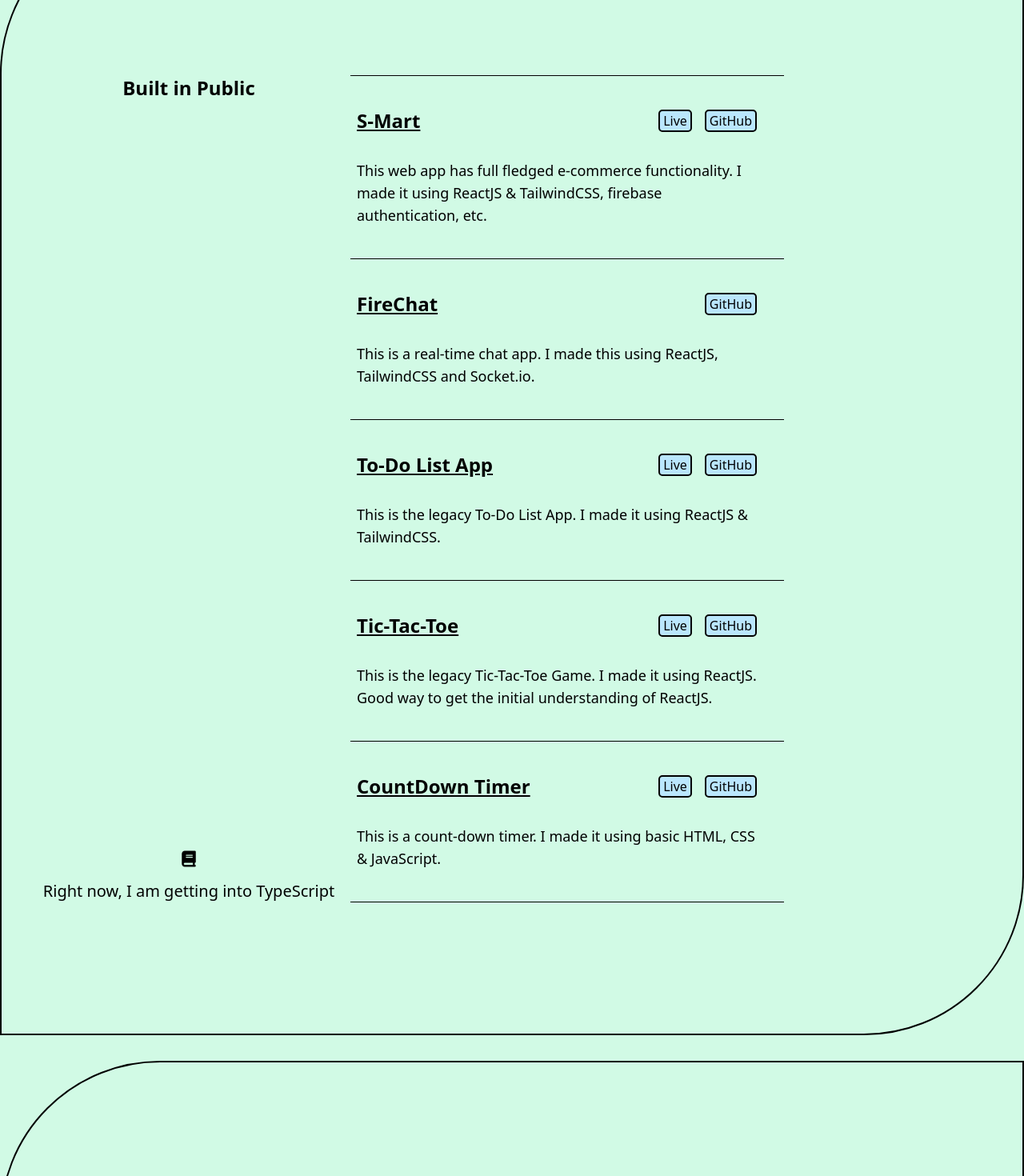
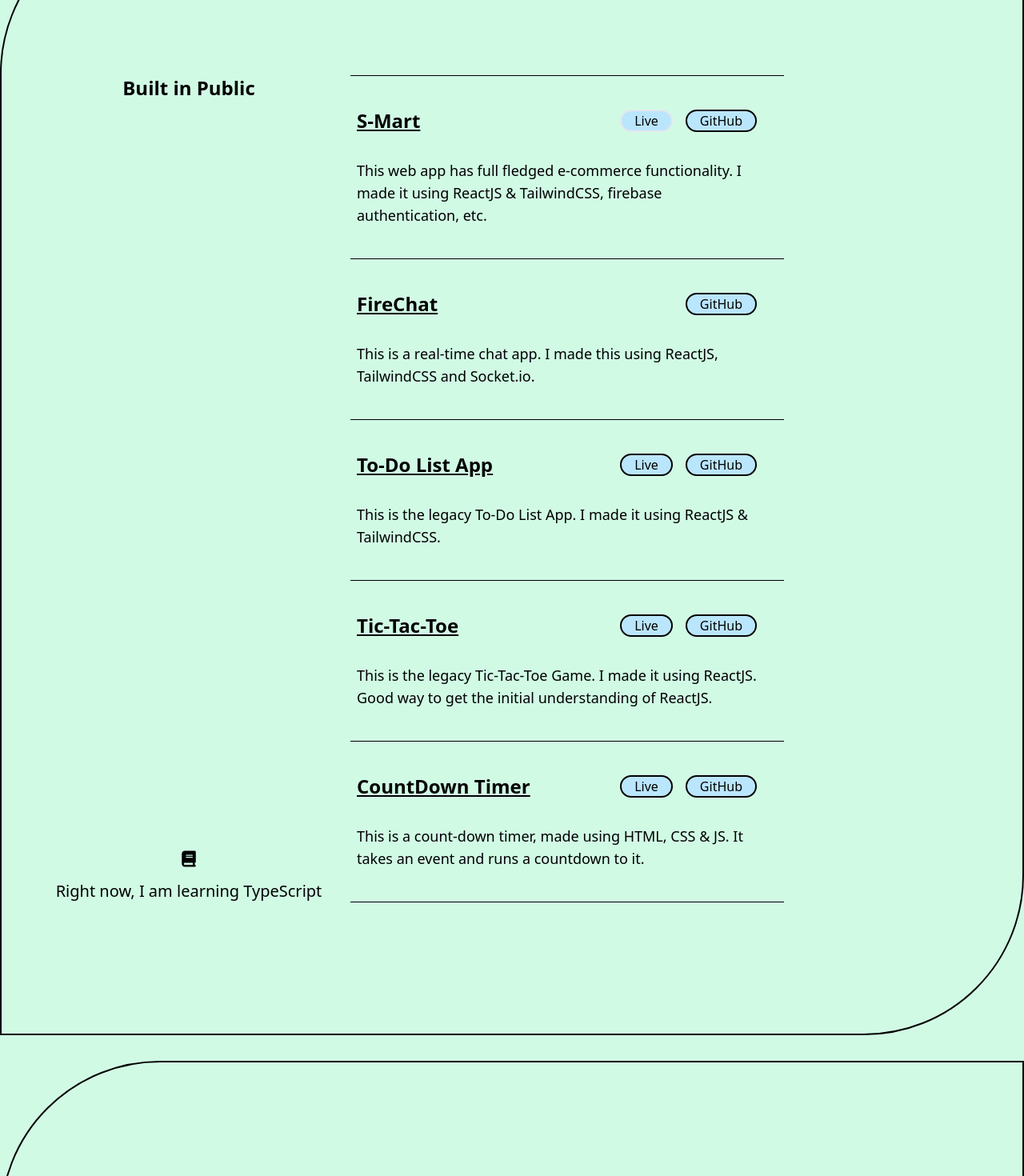
Before and after one commit to PrgrmrHarshShukla/Portfolio, a React (Vite) app in the folder client/: page / in a window 1280 px wide. Shown: the part 940-2410 px from the top of the page at 80% size. Built offline with nearby package versions, Linux system fonts and the light colour scheme.

Commit message:
Enhancement

```diff
--- a/client/src/components/About.jsx
+++ b/client/src/components/About.jsx
@@ -15,7 +15,7 @@ function About() {
       <div className="flex flex-col dark:border-white border-black w-screen h-screen pl-4 rounded-br-[200px] border-b-2 pb-8">
 
          <div className="h-1/6 flex flex-row justify-end items-center text-white pr-20">
-            <p className="bg-yellow-300 hover:bg-gradient-to-tr from-white to-yellow-500 rounded-[5px] p-1 text-black">
+            <p className="bg-yellow-300 hover:bg-gradient-to-tr from-white to-yellow-500 rounded-full p-1 px-4 text-black">
                Building in Public
             </p>
          </div>
--- a/client/src/components/Projects.jsx
+++ b/client/src/components/Projects.jsx
@@ -8,7 +8,7 @@ function Projects() {
           <p className="font-semibold">Built in Public</p>
           <div className="flex flex-col gap-4 justify-center items-center text-center text-xl">
             <i className="fas fa-book"></i>
-            <p>Right now, I am getting into TypeScript</p>
+            <p>Right now, I am learning TypeScript</p>
           </div>
         </div>
 
@@ -20,8 +20,8 @@ function Projects() {
             <div className="flex flex-row justify-between">
               <strong className="text-2xl"><u>S-Mart</u></strong>
               <div className="flex flex-row gap-4 justify-center items-center text-black">
-                <a className="border-2 border-black bg-sky-200 hover:bg-sky-500 rounded-[5px] px-1" target="_blank" rel="noopener" href="https://s-mart-e-commerce.netlify.app/">Live</a>
-                <a className="border-2 border-black bg-sky-200 hover:bg-sky-500 rounded-[5px] px-1" target="_blank" rel="noopener" href="https://github.com/PrgrmrHarshShukla/S-Mart">GitHub</a>
+                <a className="border-2 border-blac bg-sky-200 hover:bg-sky-500 rounded-full px-4" target="_blank" rel="noopener" href="https://s-mart-e-commerce.netlify.app/">Live</a>
+                <a className="border-2 border-black bg-sky-200 hover:bg-sky-500 rounded-full px-4" target="_blank" rel="noopener" href="https://github.com/PrgrmrHarshShukla/S-Mart">GitHub</a>
               </div>
             </div>
             <p className="text-lg lg:max-w-[500px]">This web app has full fledged e-commerce functionality. I made it using ReactJS & TailwindCSS, firebase authentication, etc.</p>
@@ -34,7 +34,7 @@ function Projects() {
             <div className="flex flex-row justify-between">
               <strong className="text-2xl"><u>FireChat</u></strong>
               <div className="flex flex-row gap-4 justify-center items-center text-black">
-                <a className="border-2 border-black bg-sky-200 hover:bg-sky-500 rounded-[5px] px-1" target="_blank" rel="noopener" href="https://github.com/PrgrmrHarshShukla/FireChat">GitHub</a>
+                <a className="border-2 border-black bg-sky-200 hover:bg-sky-500 rounded-full px-4" target="_blank" rel="noopener" href="https://github.com/PrgrmrHarshShukla/FireChat">GitHub</a>
               </div>
             </div>
             <p className="text-lg lg:max-w-[500px]">This is a real-time chat app. I made this using ReactJS, TailwindCSS and Socket.io.</p>
@@ -47,8 +47,8 @@ function Projects() {
             <div className="flex flex-row justify-between">
               <strong className="text-2xl"><u>To-Do List App</u></strong>
               <div className="flex flex-row gap-4 justify-center items-center text-black">
-                <a className="border-2 border-black bg-sky-200 hover:bg-sky-500 rounded-[5px] px-1" target="_blank" rel="noopener" href="https://legacy-to-do-list-web-app.netlify.app/">Live</a>
-                <a className="border-2 border-black bg-sky-200 hover:bg-sky-500 rounded-[5px] px-1" target="_blank" rel="noopener" href="">GitHub</a>
+                <a className="border-2 border-black bg-sky-200 hover:bg-sky-500 rounded-full px-4" target="_blank" rel="noopener" href="https://legacy-to-do-list-web-app.netlify.app/">Live</a>
+                <a className="border-2 border-black bg-sky-200 hover:bg-sky-500 rounded-full px-4" target="_blank" rel="noopener" href="">GitHub</a>
               </div>
             </div>
             <p className="text-lg lg:max-w-[500px]">This is the legacy To-Do List App. I made it using ReactJS & TailwindCSS.</p>
@@ -61,8 +61,8 @@ function Projects() {
             <div className="flex flex-row justify-between">
               <strong className="text-2xl"><u>Tic-Tac-Toe</u></strong>
               <div className="flex flex-row gap-4 justify-center items-center text-black">
-                <a className="border-2 border-black bg-sky-200 hover:bg-sky-500 rounded-[5px] px-1" target="_blank" rel="noopener" href="https://legacy-tic-tac-toe-web-app.netlify.app/">Live</a>
-                <a className="border-2 border-black bg-sky-200 hover:bg-sky-500 rounded-[5px] px-1" target="_blank" rel="noopener" href="https://github.com/PrgrmrHarshShukla/Tic-Tac-Toe-Game">GitHub</a>
+                <a className="border-2 border-black bg-sky-200 hover:bg-sky-500 rounded-full px-4" target="_blank" rel="noopener" href="https://legacy-tic-tac-toe-web-app.netlify.app/">Live</a>
+                <a className="border-2 border-black bg-sky-200 hover:bg-sky-500 rounded-full px-4" target="_blank" rel="noopener" href="https://github.com/PrgrmrHarshShukla/Tic-Tac-Toe-Game">GitHub</a>
               </div>
             </div>
             <p className="text-lg lg:max-w-[500px]">This is the legacy Tic-Tac-Toe Game. I made it using ReactJS. Good way to get the initial understanding of ReactJS.</p>
@@ -75,11 +75,11 @@ function Projects() {
             <div className="flex flex-row justify-between">
               <strong className="text-2xl"><u>CountDown Timer</u></strong>
               <div className="flex flex-row gap-4 justify-center items-center text-black">
-                <a className="border-2 border-black bg-sky-200 hover:bg-sky-500 rounded-[5px] px-1" target="_blank" rel="noopener" href="https://count-down-timer-web-app.netlify.app/">Live</a>
-                <a className="border-2 border-black bg-sky-200 hover:bg-sky-500 rounded-[5px] px-1" target="_blank" rel="noopener" href="https://github.com/PrgrmrHarshShukla/CountDown-Timer">GitHub</a>
+                <a className="border-2 border-black bg-sky-200 hover:bg-sky-500 rounded-full px-4" target="_blank" rel="noopener" href="https://count-down-timer-web-app.netlify.app/">Live</a>
+                <a className="border-2 border-black bg-sky-200 hover:bg-sky-500 rounded-full px-4" target="_blank" rel="noopener" href="https://github.com/PrgrmrHarshShukla/CountDown-Timer">GitHub</a>
               </div>
             </div>
-            <p className="text-lg lg:max-w-[500px]">This is a count-down timer. I made it using basic HTML, CSS & JavaScript.</p>
+            <p className="text-lg lg:max-w-[500px]">This is a count-down timer, made using HTML, CSS & JS. It takes an event and runs a countdown to it.</p>
           </div>
 
 
```
